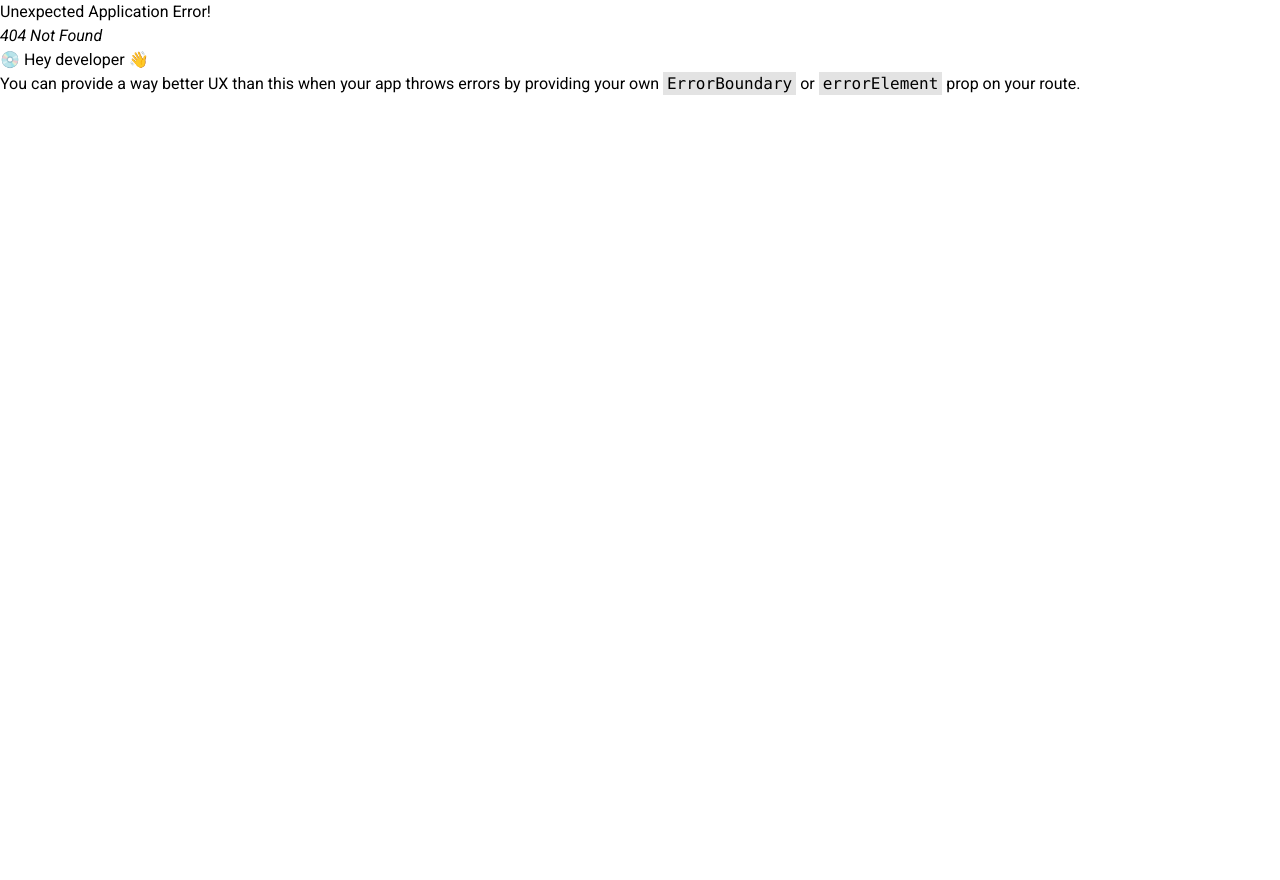
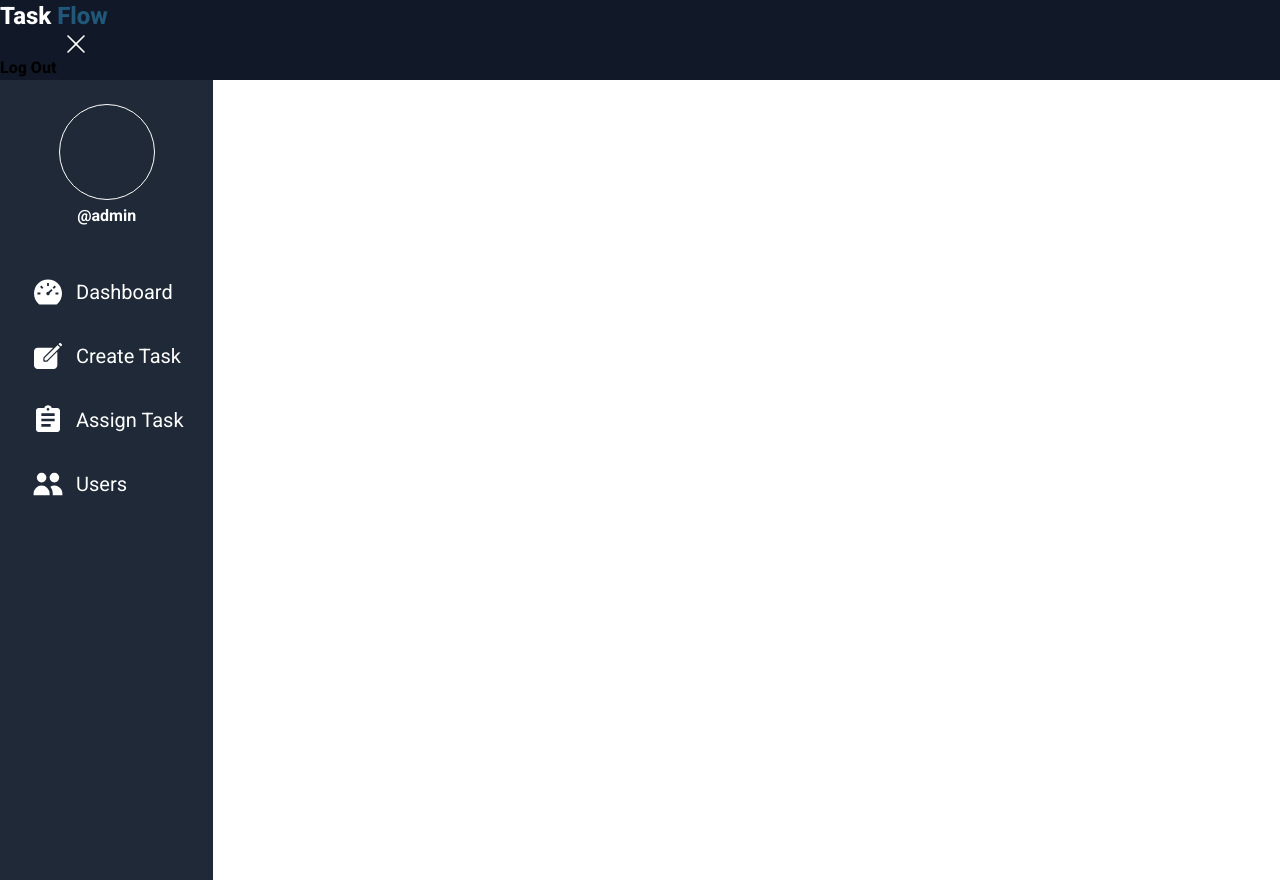
Before and after one commit to ashikbillah699/9AM_solution_client, a React (Vite) app: page /mainLayout in a window 1280 px wide. Before the commit this address had no page. Before the commit the page ends 800 px from the top, so only its background shows below. Built offline with nearby package versions, Linux system fonts and the light colour scheme.

Commit message:
Complete logout functionality and sidebar dashboard section with conditional text display for all devices.

```diff
--- a/src/pages/authentication/SignUp.jsx
+++ b/src/pages/authentication/SignUp.jsx
@@ -1,11 +1,12 @@
 import React, { useContext } from 'react';
 import loginBg from '../../assets/loginBg.jpg'
-import { Link } from 'react-router-dom';
+import { Link, useNavigate } from 'react-router-dom';
 import { AuthContext } from '../../provider/AuthProvider';
 import Swal from 'sweetalert2';
 
 const SignUp = () => {
     const { createSignUp } = useContext(AuthContext);
+    const navigate = useNavigate()
 
     const handleSubmit = async (event) => {
         event.preventDefault();
@@ -26,6 +27,7 @@ const SignUp = () => {
                     timer: 1400
                 });
                 event.target.reset()
+                navigate('/mainLayout')
             }
         }
         catch (err) {
@@ -112,7 +114,7 @@ const SignUp = () => {
 
                         {/* Submit Button */}
                         <div>
-                            <button className="btn bg-yellow-600 text-white w-full hover:bg-yellow-700">
+                            <button className="btn bg-blue-600 text-white w-full hover:bg-blue-700">
                                 Sign Up
                             </button>
                         </div>
@@ -121,7 +123,7 @@ const SignUp = () => {
                     {/* New Account */}
                     <p className="text-center text-sm mt-4">
                         New here?{" "}
-                        <Link to="/login" className="text-yellow-500 font-medium hover:underline">
+                        <Link to="/" className="text-blue-500 font-medium hover:underline">
                             if you have an Account.
                         </Link>
                     </p>
--- a/src/provider/AuthProvider.jsx
+++ b/src/provider/AuthProvider.jsx
@@ -1,12 +1,12 @@
 /* eslint-disable react-refresh/only-export-components */
 import React, { createContext, useState } from 'react';
 import auth from '../firebase/firebase.config';
-import { createUserWithEmailAndPassword, signInWithEmailAndPassword } from 'firebase/auth';
+import { createUserWithEmailAndPassword, signInWithEmailAndPassword, signOut } from 'firebase/auth';
 
 export const AuthContext = createContext(null)
 
 const AuthProvider = ({ children }) => {
-    const [showDashboard, setShowDashboard] = useState(false)
+    const [showDashboard, setShowDashboard] = useState(true)
 
     // signup
     const createSignUp = (email, password) =>{
@@ -18,11 +18,17 @@ const AuthProvider = ({ children }) => {
         return signInWithEmailAndPassword(auth, email, password);
     }
 
+    // log out
+    const createLogOut = () =>{
+        return signOut(auth)
+    }
+
     const authInfo = {
         setShowDashboard,
         showDashboard,
         createSignUp,
-        createLogin
+        createLogin,
+        createLogOut
     }
 
     return (
--- a/src/sheard/Dashboard.jsx
+++ b/src/sheard/Dashboard.jsx
@@ -1,40 +1,86 @@
 import React, { useContext } from 'react';
-import { NavLink, Outlet } from 'react-router-dom';
+import { NavLink, Outlet, useNavigate } from 'react-router-dom';
 import { AuthContext } from '../provider/AuthProvider';
+import { AiFillDashboard } from 'react-icons/ai';
+import { IoIosCreate } from 'react-icons/io';
+import { MdAssignment } from 'react-icons/md';
+import { HiUsers } from 'react-icons/hi';
+import { RiLogoutCircleFill } from 'react-icons/ri';
 
 const Dashboard = () => {
-    const { showDashboard } = useContext(AuthContext)
+    const { showDashboard, createLogOut } = useContext(AuthContext)
+    const navigate = useNavigate()
+
+    const handleLogout = () => {
+        createLogOut();
+        navigate('/')
+    }
+
     return (
         <div>
-            <div className="flex flex-col md:flex-row min-h-screen">
+            <div className="md:flex flex-col md:flex-row min-h-screen">
                 {/* Sidebar */}
-                <div className={`w-full bg-[#D1A054] text-black  transition-all duration-700 overflow-hidden flex-shrink-0
-                     ${showDashboard ? "md:w-1/5 p-8" : "md:w-20 p-2"}
-                     `}>
-
-                    {showDashboard ? <>
-                        <ul className="flex flex-col space-y-5">
-                            <li><NavLink to='/deshboard/admin' className="hover:text-white duration-300 font-bold flex items-center gap-3">  Admin Home</NavLink></li>
-                            <li><NavLink to='/deshboard/addItems' className="hover:text-white duration-300 font-bold flex items-center gap-3">Add Items</NavLink></li>
-                            <li> <NavLink to='/deshboard/manageItems' className="hover:text-white duration-300 flex font-bold items-center gap-3">Manage Items</NavLink></li>
-                            <li><NavLink to='/deshboard/manageBooking' className="hover:text-white duration-300 font-bold flex items-center gap-3">Manage Bookings</NavLink></li>
-                            <li><NavLink to='/deshboard/allUsers' className="hover:text-white duration-300 font-bold flex items-center gap-3">All Users</NavLink></li>
-                        </ul>
-                    </>
-                        : <>
-
-                        </>
+                <div className={`w-full bg-gray-800 text-black  transition-all duration-700 overflow-hidden flex-shrink-0
+             ${showDashboard ? "md:w-2/6 md:px-6 lg:w-1/6 lg:px-8" : "md:w-14 lg:w-14 px-3"}`}>
+                    {
+                        showDashboard &&
+                        <div>
+                            <div className='border border-white rounded-full w-24 h-24 mx-auto mt-6'>
+                                <img src="" alt="" />
+                            </div>
+                            <p className='text-center text-white font-bold mt-1'>@admin</p>
+                        </div>
                     }
-
+                    <ul className=" flex flex-col space-y-8 md:justify-start md:items-start items-center md:sticky top-44 py-5">
+                        <li>
+                            <NavLink to='/deshboard/admin'
+                                className="text-xl hover:text-[#21587a] text-white duration-300 flex items-center justify-start gap-3">
+                                <span className="min-w-[32px] flex justify-center">
+                                    <AiFillDashboard className='w-8 h-8' />
+                                </span>
+                                <span className="whitespace-nowrap md:inline-block">{showDashboard && "Dashboard"}</span>
+                            </NavLink>
+                        </li>
+                        <li>
+                            <NavLink to='/deshboard/addItems'
+                                className="text-xl hover:text-[#21587a] text-white duration-300 flex items-center justify-start gap-3">
+                                <span className="min-w-[32px] flex justify-center">
+                                    <IoIosCreate className='w-8 h-8' />
+                                </span>
+                                <span className="whitespace-nowrap md:inline-block">{showDashboard && "Create Task"}</span>
+                            </NavLink>
+                        </li>
+                        <li>
+                            <NavLink to='/deshboard/manageItems'
+                                className="text-xl hover:text-[#21587a] text-white duration-300 flex items-center justify-start gap-3">
+                                <span className="min-w-[32px] flex justify-center">
+                                    <MdAssignment className='w-8 h-8' />
+                                </span>
+                                <span className="whitespace-nowrap md:inline-block">{showDashboard && "Assign Task"}</span>
+                            </NavLink>
+                        </li>
+                        <li>
+                            <NavLink to='/deshboard/manageBooking'
+                                className="text-xl hover:text-[#21587a] text-white duration-300 flex items-center justify-start gap-3">
+                                <span className="min-w-[32px] flex justify-center">
+                                    <HiUsers className='w-8 h-8' />
+                                </span>
+                                <span className="whitespace-nowrap md:inline-block">{showDashboard && "Users"}</span>
+                            </NavLink>
+                        </li>
+                        <li>
+                            <NavLink onClick={handleLogout}
+                                className="md:hidden  text-xl hover:text-[#21587a] text-white duration-300 flex items-center justify-start gap-3">
+                                <RiLogoutCircleFill className='w-8 h-8' /> logOut
+                            </NavLink>
+                        </li>
+                    </ul>
                 </div>
 
                 {/* Main Content */}
-                <div className={`w-full   rounded
-                     ${showDashboard ? "md:w-4/5 px-6" : "md:w-full px-6"}
-                    `}>
-                    <Outlet></Outlet>
+                <div className={`w-full rounded ${showDashboard ? "lg:w-5/6 px-6" : "lg:w-full px-6"}`}>
+                    <Outlet />
                 </div>
-
             </div>
         </div>
     );
--- a/src/sheard/Navbar.jsx
+++ b/src/sheard/Navbar.jsx
@@ -3,25 +3,31 @@ import { useContext } from 'react';
 import { CiMenuFries } from 'react-icons/ci';
 import { AuthContext } from '../provider/AuthProvider';
 import { RxCross1 } from 'react-icons/rx';
-import { Link } from 'react-router-dom';
+import { Link, useNavigate } from 'react-router-dom';
 
 const Navbar = () => {
-    const { setShowDashboard, showDashboard } = useContext(AuthContext)
+    const { setShowDashboard, showDashboard, createLogOut } = useContext(AuthContext)
+    const navigate = useNavigate()
+
+    const handleLogOut = () =>{
+        createLogOut()
+        navigate('/')
+    }
 
     return (
         <div>
             <div className=" bg-gray-900">
                 <div className='navbar container mx-auto'>
-                    <div className="flex-none mr-1">
-                        <a className="text-white text-2xl">Task <span className='text-[#2e4f96]'>Flow</span></a>
+                    <div className="flex-none">
+                        <a className="text-white text-2xl font-extrabold mr-2">Task <span className='text-[#21587a]'>Flow</span></a>
                     </div>
-                    <div className="flex-1 ml-24">
+                    <div className=" flex-1 lg:ml-16 md:ml-24 hidden md:block">
                         {showDashboard ? <RxCross1 onClick={() => setShowDashboard(false)} className='text-white w-6 h-6' />
                             : <CiMenuFries onClick={() => setShowDashboard(true)} className='text-white w-6 h-6' />
                         }
                     </div>
                     <div className="flex-none">
-                        <Link to='/login'><button className="btn btn-sm">Login</button></Link>
+                        <button onClick={handleLogOut} className="hidden md:block btn btn-sm font-extrabold">Log Out</button>
                     </div>
                 </div>
             </div>
```
Also changed, not shown: src/pages/authentication/Login.jsx (+7 -4 lines), src/routers/MainRoute.jsx (+4 -4 lines).
